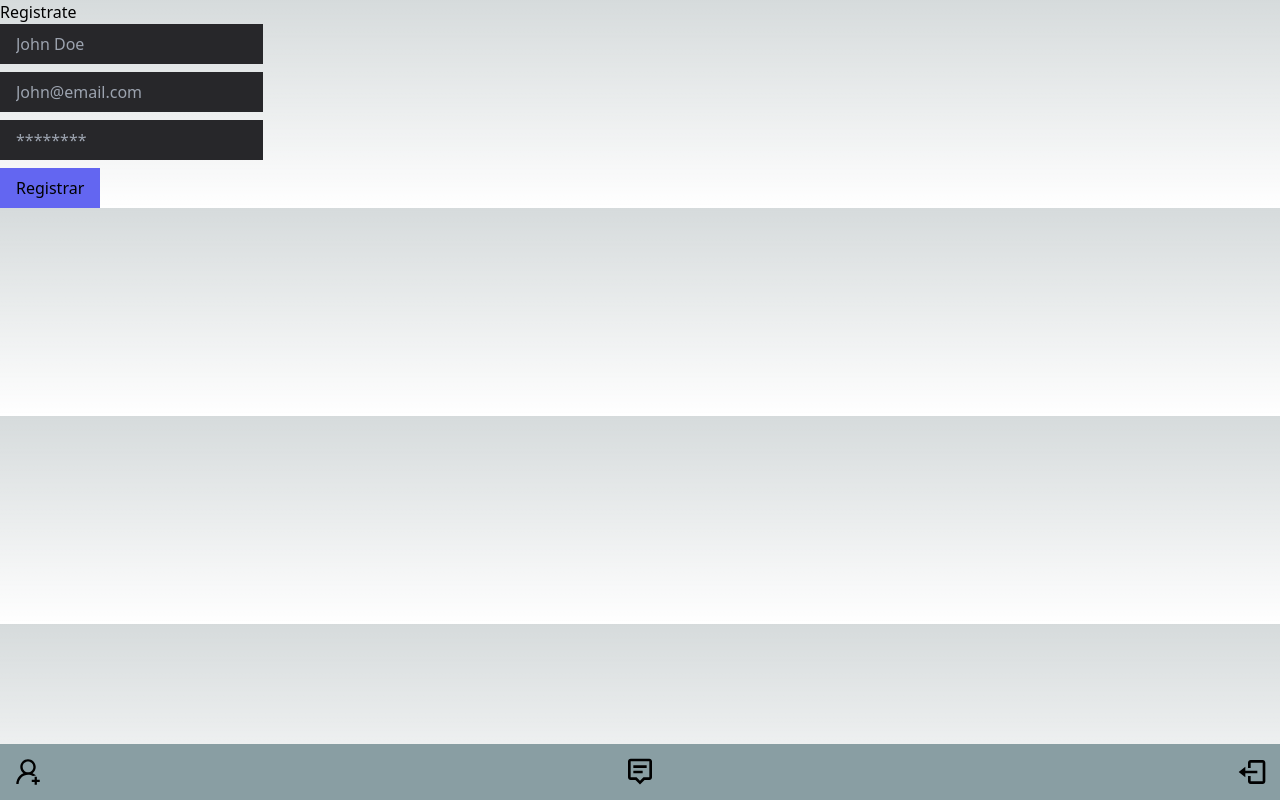
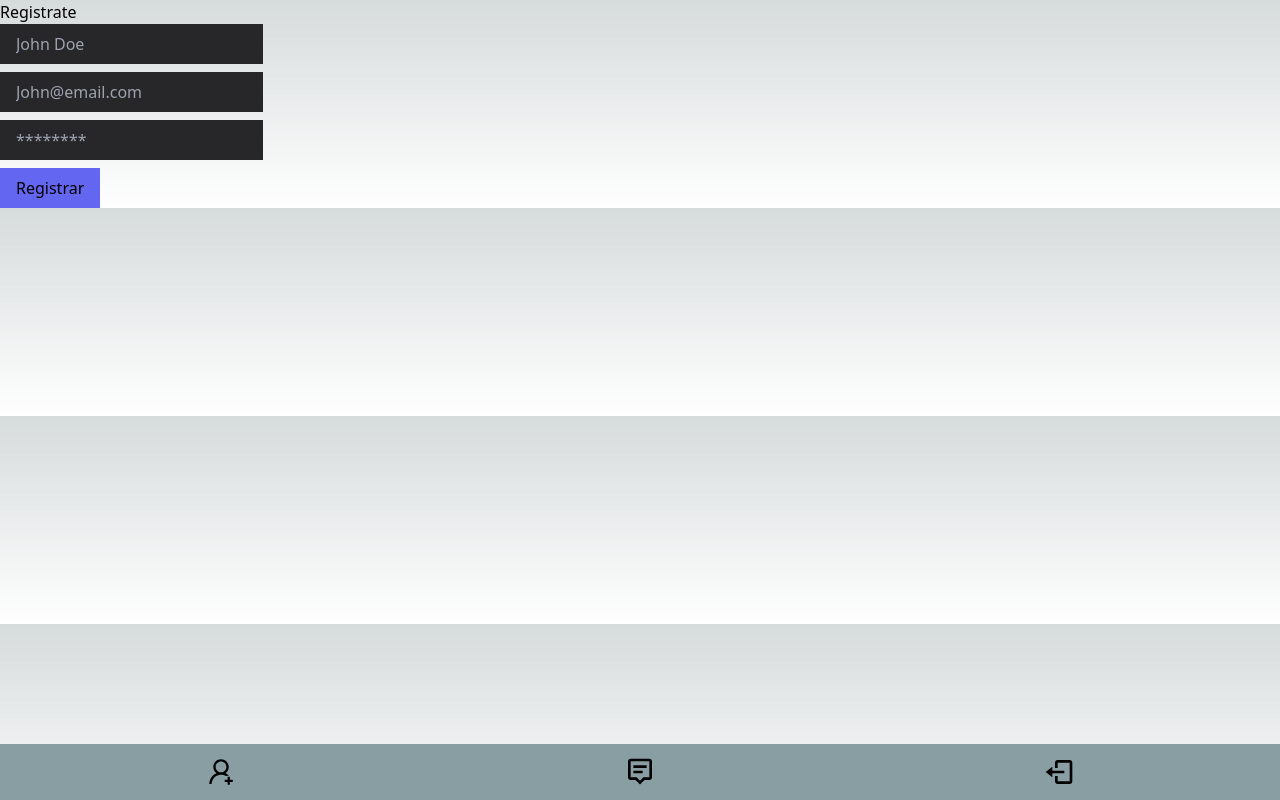
Before and after one commit to BryanBrinez/pqrexpress, a Next.js app: page /dashboard/register in a window 1280 px wide. Built offline with nearby package versions, Linux system fonts and the light colour scheme.

Commit message:
navbar update

```diff
--- a/src/app/dashboard/pqrs/[radic]/page.jsx
+++ b/src/app/dashboard/pqrs/[radic]/page.jsx
@@ -3,11 +3,12 @@
 import Axios from "axios";
 import { MdArrowBack } from "react-icons/md";
 import swal from "sweetalert";
+import Link from "next/link";
 
 export default function Page({ params }) {
   const [pqr, setPQR] = useState({});
   const [response, setResponse] = useState("");
-  const {radic} =params
+  const {radic} = params
 
   const fetchPQR = async () => {
     try {
@@ -57,7 +58,9 @@
           className="flex-1 flex   flex-col bg-tarjeta p-4 px-4  rounded-lg "
         >
           <div className="flex w-full justify-between items-center">
+            <Link href={"/dashboard/pqrs"}>
             <MdArrowBack size={25} />
+            </Link>
 
             <p className="text-xs text-slate-600">{pqr?.createdAt}</p>
           </div>
--- a/src/components/Navbar.jsx
+++ b/src/components/Navbar.jsx
@@ -15,7 +15,7 @@
 
   return (
     <div className="w-screen h-14 p-3 fixed bottom-0 text-black bg-colorOne">
-      <div className="flex items-center justify-between">
+      <div className="flex items-center justify-around">
         <Link href={"/dashboard/register"}>
           <AiOutlineUserAdd size={32} />
         </Link>
```
